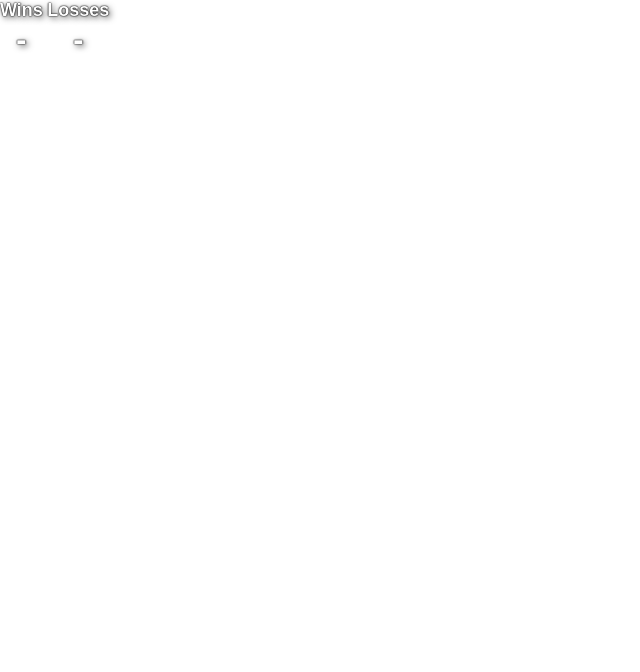
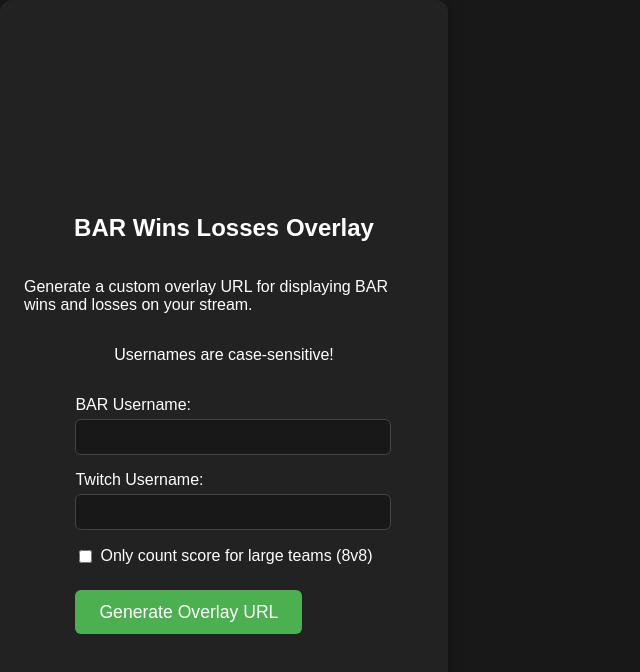
Before and after one commit to mmousawy/doobty-bar-wl, a website: page index.html in a window 1280 px wide. Shown: the whole page, without its empty margins (0-640 px from the left). Drawn offline with Linux system fonts and the light colour scheme.

Commit message:
Add simple UI to generate URL.

```diff
--- a/index.html
+++ b/index.html
@@ -3,18 +3,111 @@
   <head>
     <meta charset="UTF-8" />
     <meta name="viewport" content="width=device-width, initial-scale=1.0" />
-    <title>BAR Stats Overlay</title>
-    <link rel="stylesheet" href="style.css" />
+    <title>BAR Overlay URL Generator</title>
+    <style>
+      body {
+        margin: 0;
+        padding: 0;
+        background: #181818;
+      }
+      .container {
+        background: #222;
+        color: #fff;
+        font-family: Arial, sans-serif;
+        display: flex;
+        flex-direction: column;
+        align-items: center;
+        justify-content: center;
+        min-height: 100vh;
+        padding: 1.5rem;
+        border-radius: 12px;
+        box-shadow: 0 2px 16px rgba(0, 0, 0, 0.3);
+        max-width: 400px;
+        width: 100%;
+      }
+      h2 {
+        margin-top: 0;
+      }
+      label {
+        display: block;
+        margin-top: 1rem;
+      }
+      input {
+        width: 100%;
+        padding: 0.5rem;
+        margin-top: 0.3rem;
+        border-radius: 6px;
+        border: 1px solid #444;
+        background: #181818;
+        color: #fff;
+        font-size: 1rem;
+      }
+      button {
+        margin-top: 1.5rem;
+        padding: 0.7rem 1.5rem;
+        border-radius: 6px;
+        border: none;
+        background: #4caf50;
+        color: #fff;
+        font-size: 1.1rem;
+        cursor: pointer;
+      }
+      .output {
+        margin-top: 2rem;
+        word-break: break-all;
+        background: #333;
+        padding: 1rem;
+        border-radius: 8px;
+        font-size: 1rem;
+        font-family: monospace;
+      }
+    </style>
   </head>
   <body>
-    <div class="stat-item wins">
-      <div class="stat-label">Wins</div>
-      <div class="stat-value" id="wins">-</div>
+    <div class="container">
+      <h2>BAR Wins Losses Overlay</h2>
+      <p>
+        Generate a custom overlay URL for displaying BAR wins and losses on your
+        stream.
+      </p>
+      <p>Usernames are case-sensitive!</p>
+      <form onsubmit="event.preventDefault(); generateUrl();">
+        <label for="barUsername">BAR Username:</label>
+        <input type="text" id="barUsername" />
+        <label for="twitchUsername">Twitch Username:</label>
+        <input type="text" id="twitchUsername" />
+        <label style="display: flex; align-items: center; margin-top: 1rem">
+          <input
+            type="checkbox"
+            id="largeTeamsOnly"
+            style="width: auto; margin-right: 0.5rem"
+          />
+          Only count score for large teams (8v8)
+        </label>
+        <button>Generate Overlay URL</button>
+      </form>
+      <div id="output" class="output" style="display: none"></div>
     </div>
-    <div class="stat-item losses">
-      <div class="stat-label">Losses</div>
-      <div class="stat-value" id="losses">-</div>
-    </div>
-    <script src="overlay.js"></script>
+    <script>
+      function generateUrl() {
+        const bar = document.getElementById("barUsername").value.trim();
+        const twitch = document.getElementById("twitchUsername").value.trim();
+        const largeTeamsOnly =
+          document.getElementById("largeTeamsOnly").checked;
+        if (!bar || !twitch) {
+          document.getElementById("output").style.display = "none";
+          alert("Please enter both BAR and Twitch usernames.");
+          return;
+        }
+        let url = `https://doobty-bar-wl.pages.dev/render.html?barUsername=${encodeURIComponent(
+          bar
+        )}&twitchUsername=${encodeURIComponent(twitch)}`;
+        if (largeTeamsOnly) {
+          url += "&largeTeamsOnly=true";
+        }
+        document.getElementById("output").textContent = url;
+        document.getElementById("output").style.display = "block";
+      }
+    </script>
   </body>
 </html>
```
Also changed, not shown: render.html (+1 -1 lines).
